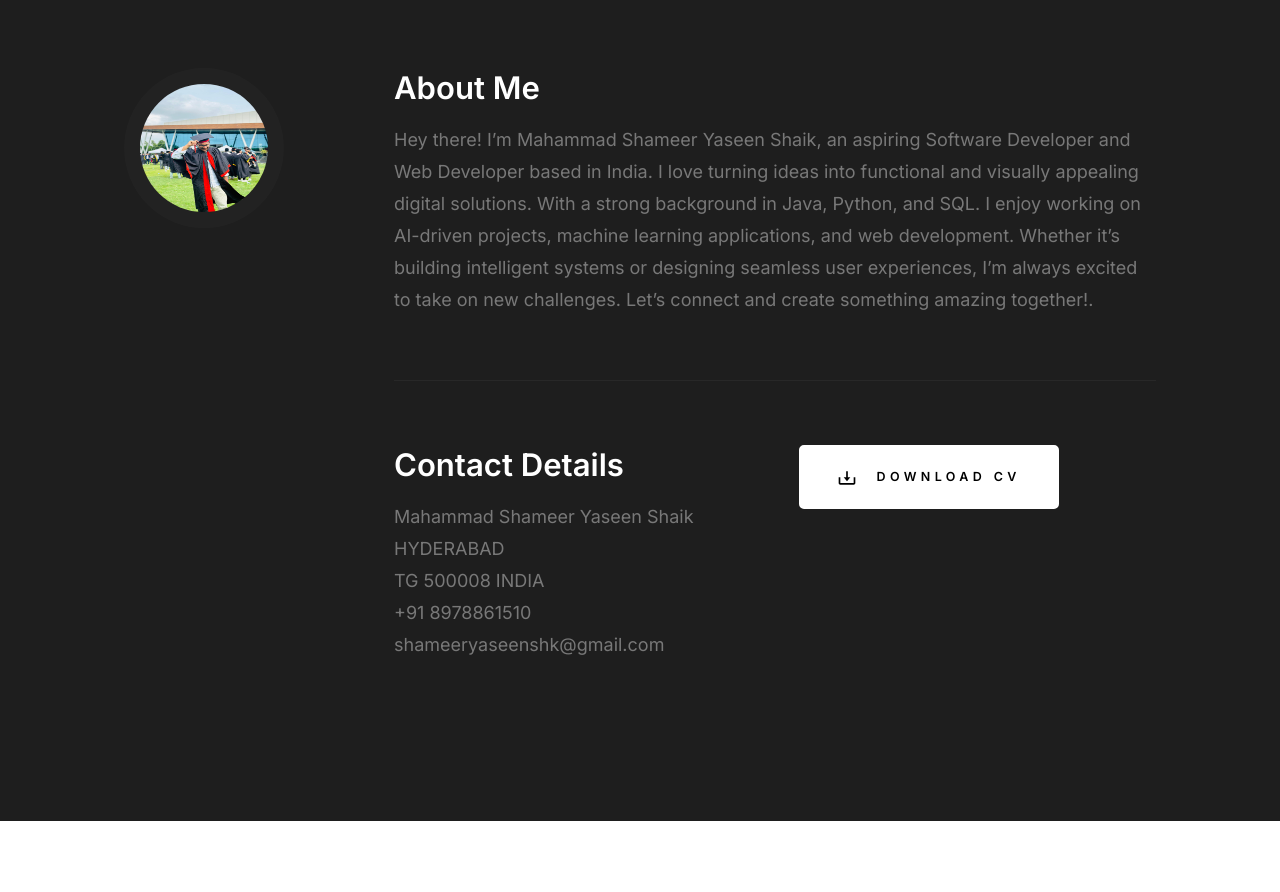
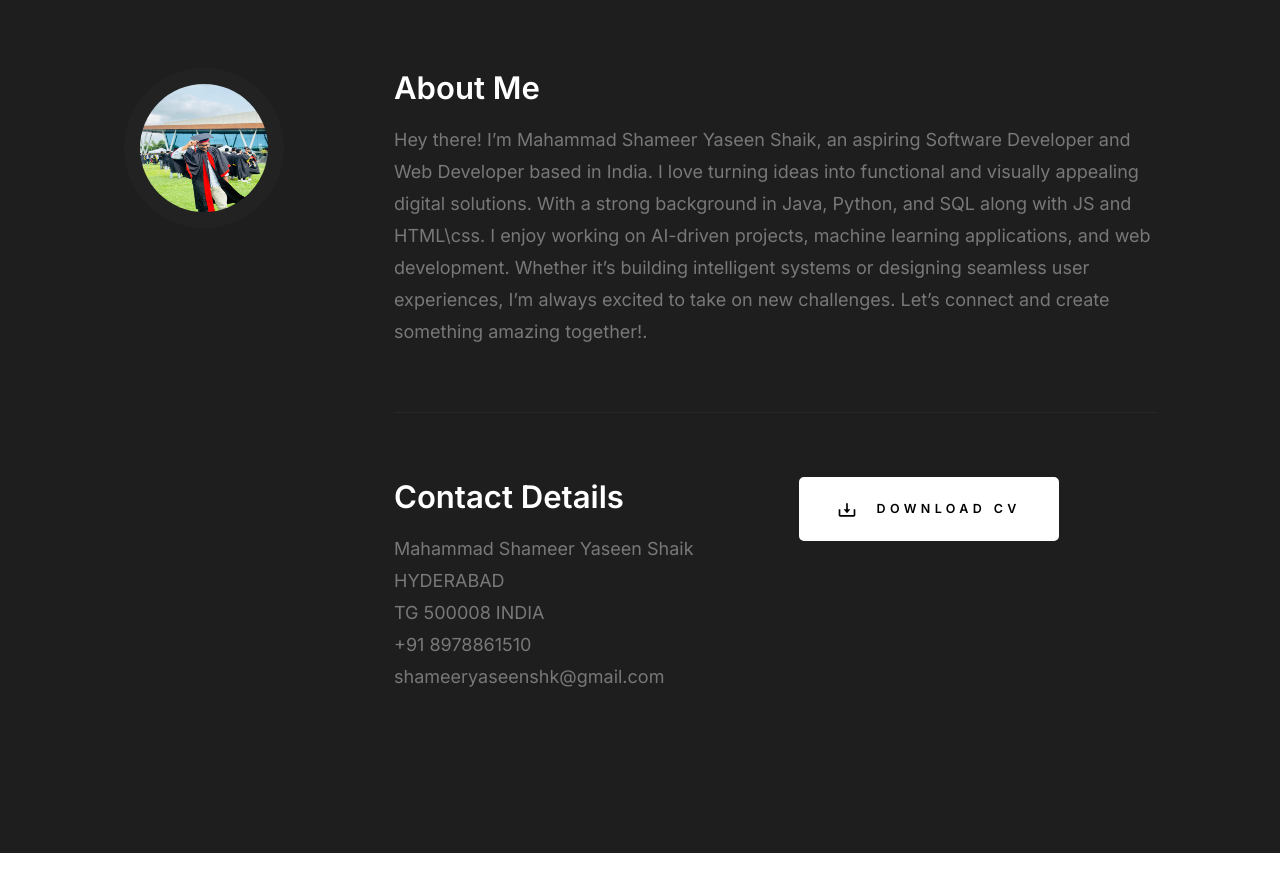
Before and after one commit to shameeryaseen/Mahammad-Portfolio, a plain HTML site: page Mahammad's Portfolio/index.html in a window 1280 px wide. Shown: the part 940-1832 px from the top of the page. Drawn offline with Linux system fonts and the light colour scheme.

Commit message:
Updated index

```diff
--- a/Mahammad's Portfolio/index.html
+++ b/Mahammad's Portfolio/index.html
@@ -72,7 +72,9 @@
                     <h1>I'm Mahammad Shameer Yaseen Shaik.</h1>
 
                     <h3>
-                    I'm a India based <span>aspiring Software Developer</span> , passionate about building innovative and efficient digital solutions.  Let’s connect and create something impactful! Let's <a class="smoothscroll" href="#about">start scrolling</a>
+                    I'm a India based <span>aspiring Software Developer</span> ,
+                    passionate about building innovative and efficient digital solutions.
+                    Let’s connect and create something impactful! Let's <a class="smoothscroll" href="#about">start scrolling</a>
                     and learn more <a class="smoothscroll" href="#about">about me</a>.
                     </h3>
 
@@ -111,10 +113,10 @@
                 <p>
                     Hey there! I’m Mahammad Shameer Yaseen Shaik, an aspiring Software Developer and Web Developer
                      based in India. I love turning ideas into functional and visually appealing digital solutions.
-                     With a strong background in Java, Python, and SQL.
+                     With a strong background in Java, Python, and SQL along with JS and HTML\css.
                      I enjoy working on AI-driven projects, machine learning applications, and web development.
-                      Whether it’s building intelligent systems or designing seamless user experiences,
-                      I’m always excited to take on new challenges. Let’s connect and create something amazing together!.
+                     Whether it’s building intelligent systems or designing seamless user experiences,
+                     I’m always excited to take on new challenges. Let’s connect and create something amazing together!.
                 </p>
 
                 <hr>
```
